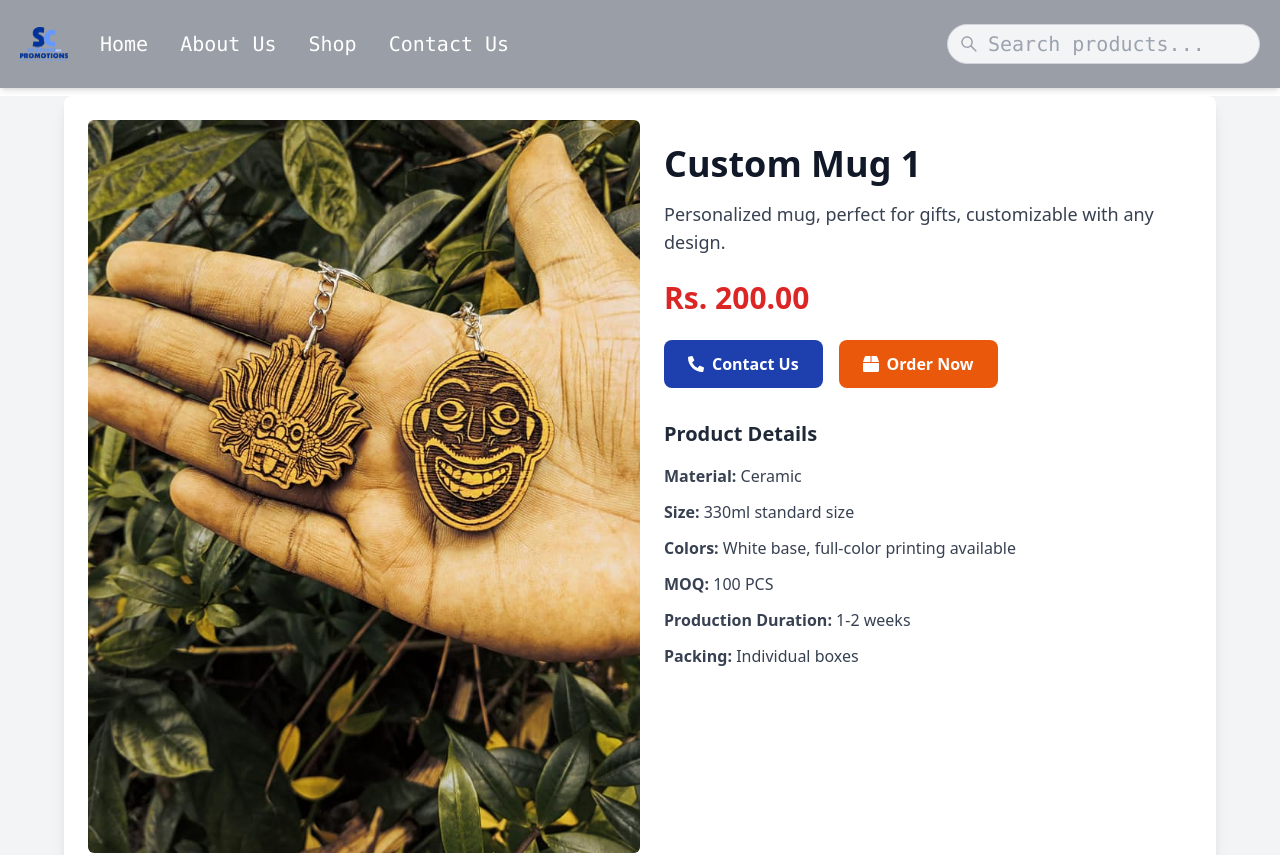
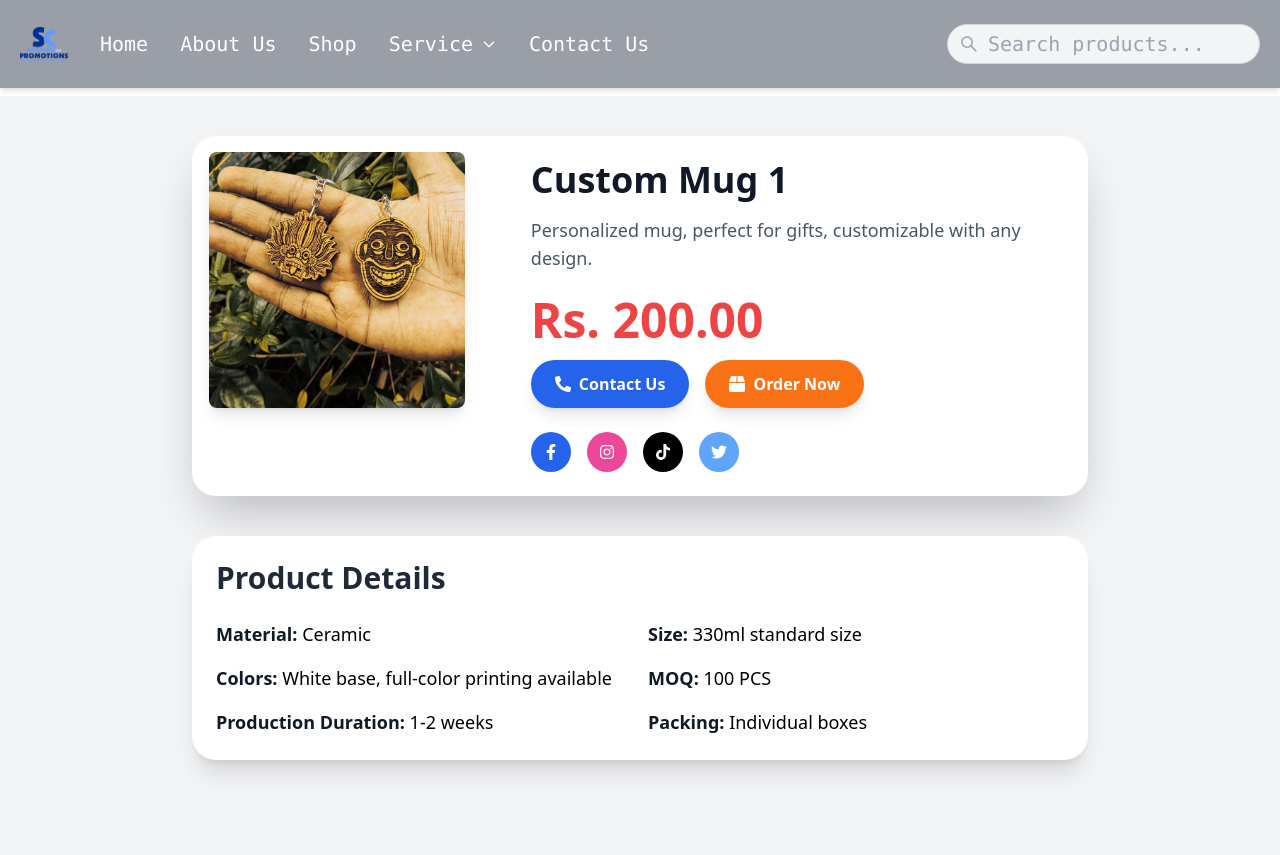
Before and after one commit to Arimax-Solutions/SC-Graphics-and-Promotions-Frontend, a React (Vite) app: page /product/customMug1 in a window 1280 px wide. Shown: the top 855 px of the page. Built offline with nearby package versions, Linux system fonts and the light colour scheme.

Commit message:
shop single item

```diff
--- /dev/null
+++ b/src/components/Loader.jsx
@@ -0,0 +1,7 @@
+const Loader = () => (
+    <div className="flex justify-center items-center h-64">
+      <div className="animate-spin rounded-full h-16 w-16 border-t-4 border-blue-500"></div>
+    </div>
+  );
+
+  export default Loader;
--- a/src/components/navbar.jsx
+++ b/src/components/navbar.jsx
@@ -3,7 +3,7 @@ import { useState } from 'react';
 import logo from '../assets/SCicon.png';
 import SearchBar from './searchBar';
 
-const Navbar = ({ isAdmin }) => {
+const Navbar = () => {
   const [isOpen, setIsOpen] = useState(false);
   const [isServiceOpen, setIsServiceOpen] = useState(false);
 
@@ -43,8 +43,6 @@ const Navbar = ({ isAdmin }) => {
             <Link to="/aboutus" className="block px-4 py-2 rounded-full transition-all no-underline hover:underline">About Us</Link>
             <Link to="/shop" className="block px-4 py-2 rounded-full transition-all no-underline hover:underline">Shop</Link>
 
-            {/* Conditional Rendering for Admin */}
-            {isAdmin && (
             <div className="relative">
               <button
                 onClick={toggleServiceMenu}
@@ -52,7 +50,7 @@ const Navbar = ({ isAdmin }) => {
                 onMouseLeave={() => setIsServiceOpen(false)}
                 className="block px-4 py-2 rounded-full transition-all no-underline hover:underline flex items-center"
               >
-                  Admin Services
+                Service
                 <svg className="w-4 h-4 ml-2" fill="none" stroke="currentColor" viewBox="0 0 24 24" xmlns="http://www.w3.org/2000/svg">
                   <path strokeLinecap="round" strokeLinejoin="round" strokeWidth="2" d="M19 9l-7 7-7-7"></path>
                 </svg>
@@ -64,16 +62,24 @@ const Navbar = ({ isAdmin }) => {
                   onMouseEnter={() => setIsServiceOpen(true)}
                   onMouseLeave={() => setIsServiceOpen(false)}
                 >
-                    <Link to="/admin/dashboard" className="block px-4 py-2 text-white no-underline hover:bg-gray-600 flex items-center rounded-t-lg">
-                      Dashboard
+                  <Link to="/grapic" className="block px-4 py-2 text-white no-underline hover:bg-gray-600 flex items-center rounded-t-lg">
+                    Graphic Designing
                   </Link>
-                    <Link to="/admin/settings" className="block px-4 py-2 text-white no-underline hover:bg-gray-600 flex items-center">
-                      Settings
+                  <Link to="/lacer" className="block px-4 py-2 text-white no-underline hover:bg-gray-600 flex items-center">
+                    Laser Works
+                  </Link>
+                  <Link to="/keytags" className="block px-4 py-2 text-white no-underline hover:bg-gray-600 flex items-center">
+                    Key Tags / Magnet Tags
+                  </Link>
+                  <Link to="/custmise" className="block px-4 py-2 text-white no-underline hover:bg-gray-600 flex items-center">
+                    Customized Items
+                  </Link>
+                  <Link to="/tropy" className="block px-4 py-2 text-white no-underline hover:bg-gray-600 flex items-center rounded-b-lg">
+                    Trophy
                   </Link>
                 </div>
               )}
             </div>
-            )}
 
             <Link to="/contact" className="block px-4 py-2 rounded-full transition-all no-underline hover:underline">Contact Us</Link>
           </div>
@@ -99,14 +105,12 @@ const Navbar = ({ isAdmin }) => {
             <Link to="/" className="block px-4 py-2 rounded-full transition-all text-white no-underline hover:underline" onClick={toggleMenu}>Home</Link>
             <Link to="/shop" className="block px-4 py-2 rounded-full transition-all text-white no-underline hover:underline" onClick={toggleMenu}>Shop</Link>
 
-            {/* Conditional Rendering for Admin in Mobile View */}
-            {isAdmin && (
             <div>
               <button
                 onClick={toggleServiceMenu}
                 className="block px-4 py-2 rounded-full transition-all text-white no-underline hover:underline flex items-center"
               >
-                  Admin Services
+                Service
                 <svg className="w-4 h-4 ml-2" fill="none" stroke="currentColor" viewBox="0 0 24 24" xmlns="http://www.w3.org/2000/svg">
                   <path strokeLinecap="round" strokeLinejoin="round" strokeWidth="2" d="M19 9l-7 7-7-7"></path>
                 </svg>
@@ -114,12 +118,14 @@ const Navbar = ({ isAdmin }) => {
 
               {isServiceOpen && (
                 <div className="mt-2">
-                    <Link to="/admin/dashboard" className="block px-4 py-2 text-white no-underline hover:bg-gray-600 rounded-t-lg" onClick={toggleMenu}>Dashboard</Link>
-                    <Link to="/admin/settings" className="block px-4 py-2 text-white no-underline hover:bg-gray-600" onClick={toggleMenu}>Settings</Link>
+                  <Link to="/grapic" className="block px-4 py-2 text-white no-underline hover:bg-gray-600 rounded-t-lg" onClick={toggleMenu}>Graphic Designing</Link>
+                  <Link to="/lacer" className="block px-4 py-2 text-white no-underline hover:bg-gray-600" onClick={toggleMenu}>Laser Works</Link>
+                  <Link to="/keytags" className="block px-4 py-2 text-white no-underline hover:bg-gray-600" onClick={toggleMenu}>Key Tags / Magnet Tags</Link>
+                  <Link to="/custmise" className="block px-4 py-2 text-white no-underline hover:bg-gray-600" onClick={toggleMenu}>Customized Items</Link>
+                  <Link to="/tropy" className="block px-4 py-2 text-white no-underline hover:bg-gray-600 rounded-b-lg" onClick={toggleMenu}>Trophy</Link>
                 </div>
               )}
             </div>
-            )}
 
             <Link to="/contact" className="block px-4 py-2 rounded-full transition-all text-white no-underline hover:underline" onClick={toggleMenu}>Contact Us</Link>
             <Link to="/aboutus" className="block px-4 py-2 rounded-full transition-all text-white no-underline hover:underline" onClick={toggleMenu}>About Us</Link>
--- a/src/components/serchresult.jsx
+++ b/src/components/serchresult.jsx
@@ -1,33 +1,60 @@
-import React from "react";
+import React, { useState, useEffect } from "react";
 import { useLocation } from "react-router-dom";
-import { products } from '../data/product';
-import Item from './item';
+import { products } from "../data/product";
+import Item from "./item";
+import Loader from "./Loader"; // Optional loader component
 
 const SearchResults = () => {
   const location = useLocation();
-  const query = decodeURIComponent(new URLSearchParams(location.search).get('query')).trim().toLowerCase();
+  const query = decodeURIComponent(new URLSearchParams(location.search).get("query")).trim().toLowerCase();
+  const [loading, setLoading] = useState(true);
 
   const filteredProducts = Object.values(products).filter((product) =>
     product.title.toLowerCase().includes(query)
   );
 
+  useEffect(() => {
+    setLoading(true);
+    const timer = setTimeout(() => setLoading(false), 800); // Simulate loading
+    return () => clearTimeout(timer);
+  }, [query]);
+
   return (
-    <div className="pt-24">
-      <h2 className="text-2xl mb-4">Search Results for "{query}"</h2>
+    <div className="pt-24 px-4">
+      <h2 className="text-4xl font-extrabold mb-8 text-center text-gray-800">
+        Search Results for "<span className="text-indigo-600">{query}</span>"
+      </h2>
+
+      {loading ? (
+        <Loader /> // Replace with your loading spinner or skeleton component
+      ) : (
+        <>
           {filteredProducts.length > 0 ? (
-        <div className="grid grid-cols-1 sm:grid-cols-2 md:grid-cols-3 lg:grid-cols-4 gap-4">
+            <div className="grid grid-cols-1 sm:grid-cols-2 md:grid-cols-3 lg:grid-cols-4 gap-8 animate-fadeIn">
               {filteredProducts.map((product) => (
+                <div key={product.id} className="transform hover:scale-105 transition-transform duration-300">
                   <Item
-              key={product.id}
                     img={product.img}
                     price={product.price}
                     text={product.title}
                     productId={product.id}
+                    className="rounded-lg shadow-lg p-4 bg-white"
                   />
+                </div>
               ))}
             </div>
           ) : (
-        <div>No products found</div>
+            <div className="text-center mt-10">
+              <img src="/assets/no-results.svg" alt="No results found" className="mx-auto w-64" />
+              <p className="text-2xl text-gray-700 mt-6">
+                No products found for "<span className="text-red-500 font-bold">{query}</span>"
+              </p>
+              <p className="mt-4 text-gray-500">
+                Try different keywords or explore our <a href="/" className="text-blue-600 underline">latest products</a>.
+              </p>
+            </div>
+          )}
+        </>
       )}
     </div>
   );
--- a/src/components/singlelitem.jsx
+++ b/src/components/singlelitem.jsx
@@ -1,66 +1,88 @@
 import React from 'react';
 import { useParams } from 'react-router-dom';
 import { products } from '../data/product';
-import { FaPhoneAlt, FaBox } from 'react-icons/fa';
+import { FaPhoneAlt, FaBox, FaFacebookF, FaInstagram, FaTiktok, FaTwitter } from 'react-icons/fa';
 
 const SingleItemPage = () => {
   const { productId } = useParams();
   const product = products[productId];
 
   if (!product) {
-    return <div>Product not found</div>;
+    return <div className="text-center text-2xl font-bold text-red-600 mt-10">Product not found</div>;
   }
 
   return (
-    <div className="flex flex-col items-center min-h-screen bg-gray-100 font-sans">
-      <div className="flex flex-col lg:flex-row w-full max-w-6xl mx-auto bg-white rounded-lg shadow-lg p-6">
+    <div className="flex flex-col items-center min-h-screen bg-gray-100 font-sans py-10">
+      {/* Product Card */}
+      <div className="w-full max-w-4xl mx-auto bg-white rounded-3xl shadow-2xl overflow-hidden lg:flex lg:space-x-6">
 
-        <div className="w-full lg:w-1/2">
-          <div className="flex flex-col items-center">
+        {/* Product Image Section */}
+        <div className="w-full lg:w-1/3 p-4 flex justify-center">
           <img
             src={product.img}
             alt={product.title}
-              className="w-full h-auto object-cover rounded-md mb-4"
+            className="w-64 h-64 object-cover rounded-lg shadow-lg transition-transform duration-300 hover:scale-105"
           />
+        </div>
+
+        {/* Product Info Section */}
+        <div className="w-full lg:w-2/3 p-6 flex flex-col justify-between">
+          {/* Title, Description & Price */}
+          <div>
+            <h1 className="text-3xl lg:text-4xl font-extrabold text-gray-900 mb-4 text-center lg:text-left">
+              {product.title}
+            </h1>
+            <p className="text-md lg:text-lg text-gray-600 mb-6 leading-relaxed text-center lg:text-left">
+              {product.description}
+            </p>
+
+            <div className="text-center lg:text-left mb-4">
+              <span className="text-4xl lg:text-5xl font-bold text-red-500">{product.price}</span>
             </div>
           </div>
 
-        <div className="w-full lg:w-1/2 p-6 flex flex-col justify-between">
-          <div>
-            <h1 className="text-2xl lg:text-4xl font-bold text-gray-900 mb-4">
-              {product.title}
-            </h1>
-            <p className="text-lg text-gray-700 mb-6">
-              {product.description}
-            </p>
-
-            <div className="mb-6">
-              <span className="text-3xl font-bold text-red-600">{product.price}</span>
-            </div>
-
-            <div className="flex flex-wrap items-center space-x-4 mb-6">
-              <a href="tel:0715359284" className="no-underline">
-                <button className="flex items-center bg-blue-800 text-white font-bold py-3 px-6 rounded-lg hover:bg-blue-900 transition duration-300">
+          {/* CTA Buttons */}
+          <div className="flex flex-col lg:flex-row lg:space-x-4 items-center">
+            <a href="tel:0715359284" className="mb-4 lg:mb-0 w-full lg:w-auto">
+              <button className="flex items-center justify-center w-full lg:w-auto bg-blue-600 text-white font-semibold py-3 px-6 rounded-full hover:bg-blue-700 transition-all shadow-lg">
                 <FaPhoneAlt className="mr-2" /> Contact Us
               </button>
             </a>
-              <button className="flex items-center bg-orange-600 text-white font-bold py-3 px-6 rounded-lg hover:bg-orange-700 transition duration-300">
+            <button className="flex items-center justify-center w-full lg:w-auto bg-orange-500 text-white font-semibold py-3 px-6 rounded-full hover:bg-orange-600 transition-all shadow-lg">
               <FaBox className="mr-2" /> Order Now
             </button>
           </div>
 
-            <div className="mt-8">
-              <h2 className="text-xl font-semibold text-gray-800 mb-4">Product Details</h2>
-              <ul className="text-gray-700 space-y-3">
+          {/* Social Media Links */}
+          <div className="mt-6 flex justify-center space-x-4 lg:justify-start">
+            <a href="https://facebook.com" target="_blank" rel="noopener noreferrer" className="bg-blue-600 text-white p-3 rounded-full hover:bg-blue-700 transition-colors">
+              <FaFacebookF />
+            </a>
+            <a href="https://instagram.com" target="_blank" rel="noopener noreferrer" className="bg-pink-500 text-white p-3 rounded-full hover:bg-pink-600 transition-colors">
+              <FaInstagram />
+            </a>
+            <a href="https://tiktok.com" target="_blank" rel="noopener noreferrer" className="bg-black text-white p-3 rounded-full hover:bg-gray-800 transition-colors">
+              <FaTiktok />
+            </a>
+            <a href="https://twitter.com" target="_blank" rel="noopener noreferrer" className="bg-blue-400 text-white p-3 rounded-full hover:bg-blue-500 transition-colors">
+              <FaTwitter />
+            </a>
+          </div>
+        </div>
+      </div>
+
+      {/* Product Details Card */}
+      <div className="w-full max-w-4xl mx-auto mt-10 bg-white rounded-3xl shadow-xl p-6">
+        <h2 className="text-2xl lg:text-3xl font-semibold text-gray-800 mb-6 text-center lg:text-left">
+          Product Details
+        </h2>
+        <ul className="grid grid-cols-1 lg:grid-cols-2 gap-4">
           {product.details.map((detail, index) => (
-                  <li key={index}>
-                    <strong>{detail.label}:</strong> {detail.value}
+            <li key={index} className="text-md lg:text-lg">
+              <strong className="font-semibold text-gray-900">{detail.label}:</strong> {detail.value}
             </li>
           ))}
         </ul>
-            </div>
-          </div>
-        </div>
       </div>
     </div>
   );
```
Lines whose indentation alone changed are shown as unchanged.
